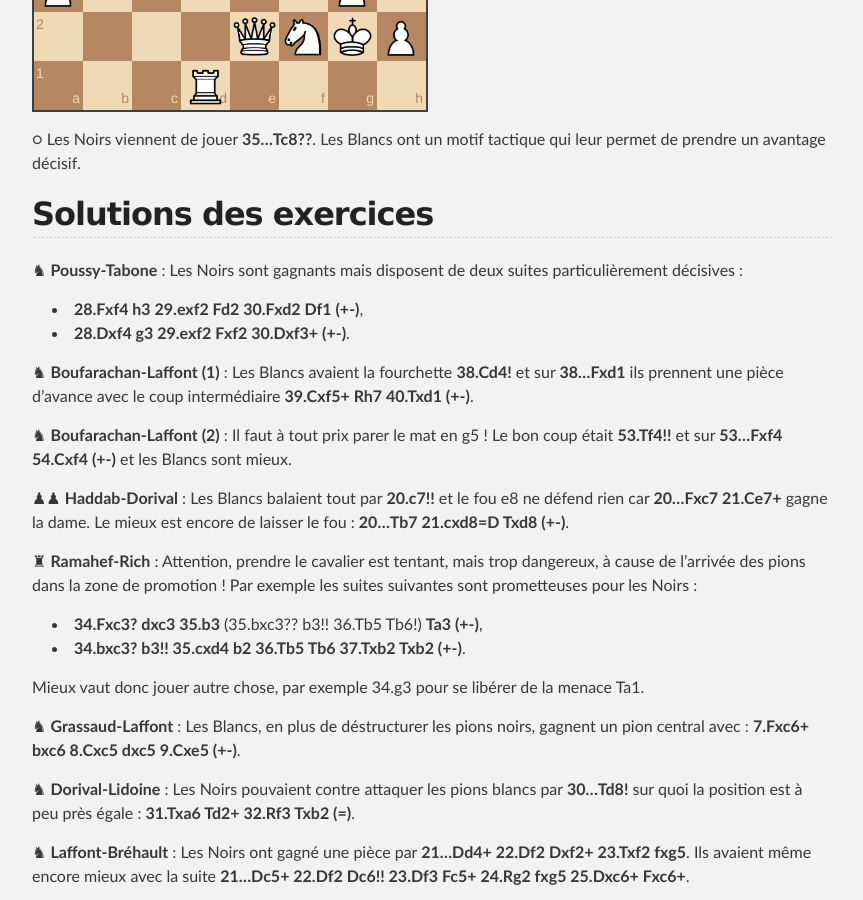
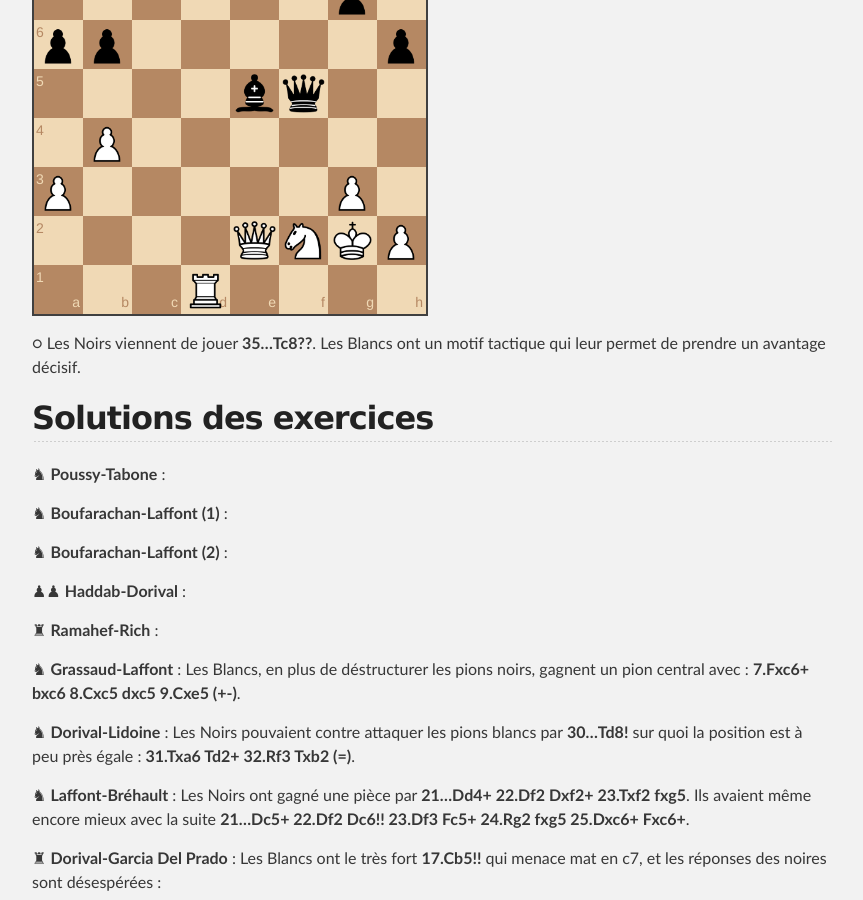
Before and after one commit to echiquier-villeneuve-tolosane/echiquier-villeneuve-tolosane.github.io, a Jekyll site: the page built from exercices.md, in a window 1280 px wide and 900 px high, scrolled down 18326 px. Shown: the whole window, without its empty margins (208-1071 px from the left). Built offline with Jekyll 4.4.1, drawn with Linux system fonts in a browser that asks for light colours; nearby versions of some CDN libraries; some of the changed text lies outside the part shown.

Commit message:
Updated exercices.md

```diff
--- a/exercices.md
+++ b/exercices.md
@@ -285,25 +300,19 @@ _Coupe J.-C. Loubatière, ronde 3 (2013/10/06)_
 ## Solutions des exercices
 
 &#9822;  **Poussy-Tabone** :
-Les Noirs sont gagnants mais disposent de deux suites particulièrement décisives :
-- **28.Fxf4 h3 29.exf2 Fd2 30.Fxd2 Df1 (+-)**,
-- **28.Dxf4 g3 29.exf2 Fxf2 30.Dxf3+ (+-)**.
+
 
 &#9822;  **Boufarachan-Laffont (1)** :
-Les Blancs avaient la fourchette **38.Cd4!** et sur **38...Fxd1** ils prennent une pièce d'avance avec le coup intermédiaire **39.Cxf5+ Rh7 40.Txd1 (+-)**.
+
 
 &#9822;  **Boufarachan-Laffont (2)** :
-Il faut à tout prix parer le mat en g5 ! Le bon coup était **53.Tf4!!** et sur **53...Fxf4 54.Cxf4 (+-)** et les Blancs sont mieux.
+
 
 &#9823;&#9823;  **Haddab-Dorival** :
-Les Blancs balaient tout par **20.c7!!** et le fou e8 ne défend rien car **20...Fxc7 21.Ce7+** gagne la dame. Le mieux est encore de laisser le fou : **20...Tb7 21.cxd8=D Txd8 (+-)**.
+
 
 &#9820;  **Ramahef-Rich** :
-Attention, prendre le cavalier est tentant, mais trop dangereux, à cause de l'arrivée des pions dans la zone de promotion ! Par exemple les suites suivantes sont prometteuses pour les Noirs :
-- **34.Fxc3? dxc3 35.b3** (35.bxc3?? b3!! 36.Tb5 Tb6!) **Ta3 (+-)**,
-- **34.bxc3? b3!! 35.cxd4 b2 36.Tb5 Tb6 37.Txb2 Txb2 (+-)**.
 
-Mieux vaut donc jouer autre chose, par exemple 34.g3 pour se libérer de la menace Ta1.
 
 &#9822;  **Grassaud-Laffont** :
 Les Blancs, en plus de déstructurer les pions noirs, gagnent un pion central avec : **7.Fxc6+ bxc6 8.Cxc5 dxc5 9.Cxe5 (+-)**.
@@ -382,7 +391,7 @@ Les Noirs ont joué le très fort **24...Fg3+!!**, qui gagne une pièce après *
 **35.Td5!** clouant le fou, et la position des Noirs est sans espoir : **35...Tc2 36.Txe5 Txe2 37.Txf5 (+-)**.
 
 &#9823;&#9823; **Laffont-Dorival** :
-Les Noirs prennent le dessus par **29...Fxe4! 30.Txe4 f5 (+-)** gagnant une pièce. Attention à ne pas être trop pressé : la fourchette immédiatement ne marche pas : **29...f5? 30.Cf6+ Rh8** (ou autre) **31.Cxd5 fxg4 32.Cxb6 (=)**.
+
 
 &#9823;&#9823; **Dorival-Alonso (1)** :
 
```
Also changed, not shown: other parts of exercices.md (+16 -1 lines).
